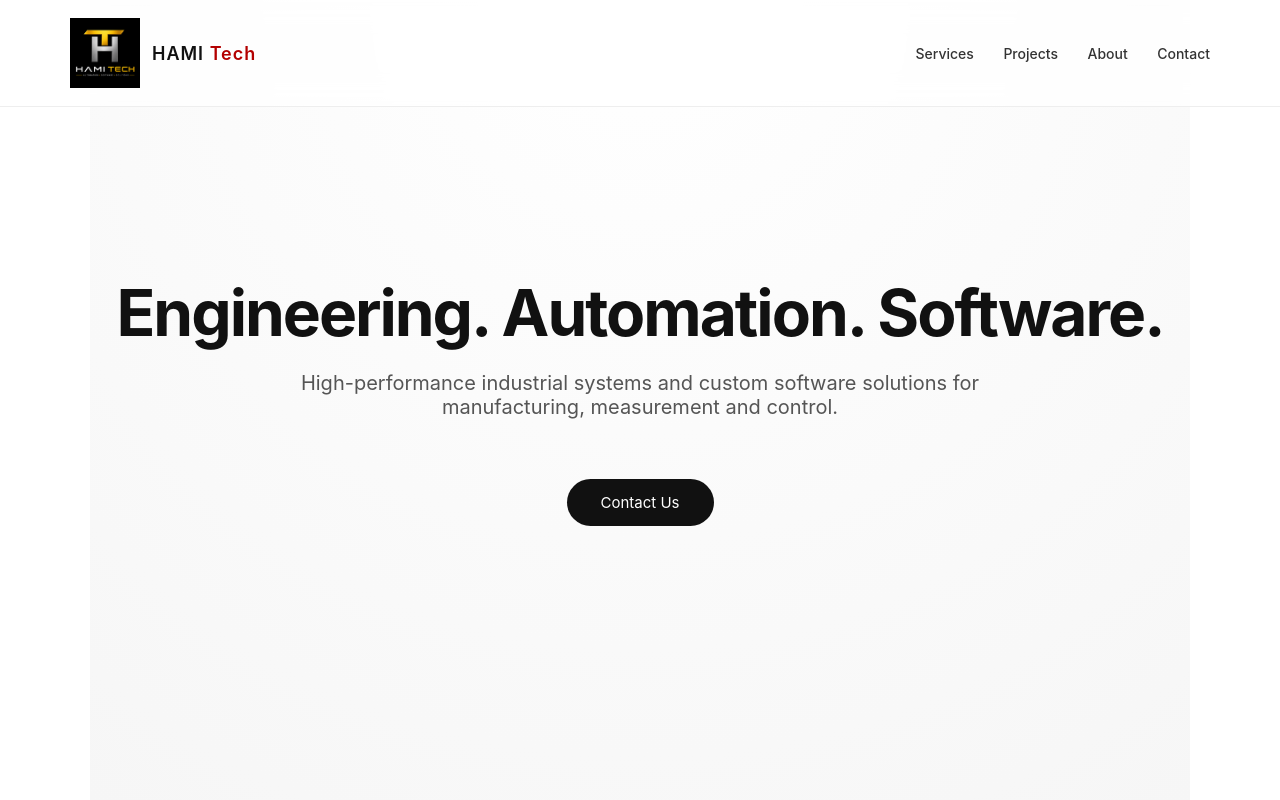
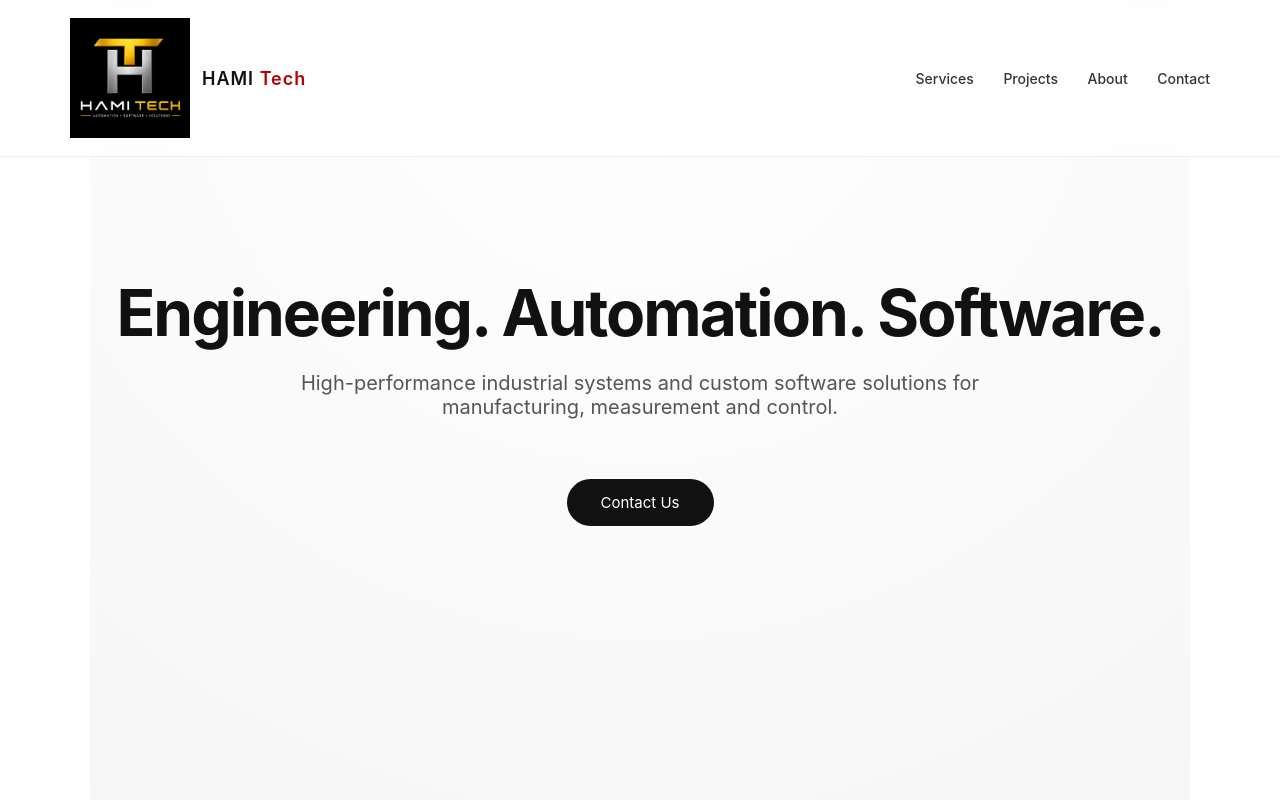
Before and after one commit to hamitech-net/hamitech-website, a plain HTML site: page index.html in a window 1280 px wide. Shown: the top 800 px of the page. Drawn offline with Linux system fonts and the light colour scheme.

Commit message:
Update index.html

```diff
--- a/index.html
+++ b/index.html
@@ -50,7 +50,8 @@ header{
 }
 
 .logo img{
-    width:70px;
+    width:120px;
+    height:auto;
 }
 
 .logo-text{
```
